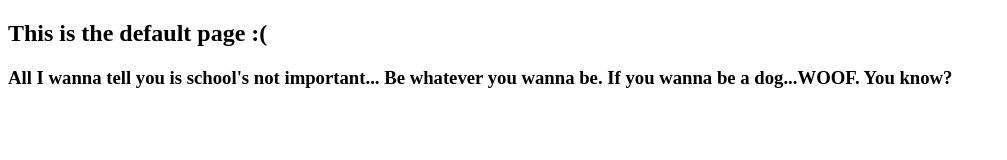
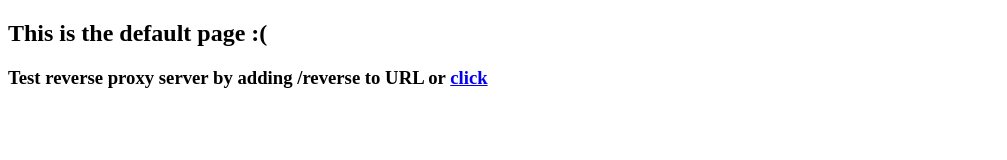
Before and after one commit to alexwxh/cs3219otottaska, a plain HTML site: page justcsthings/index.html in a window 1280 px wide. Shown: the whole page, without its empty margins (0-1007 px from the left). Drawn offline with Linux system fonts and the light colour scheme.

Commit message:
Update index.html

```diff
--- a/justcsthings/index.html
+++ b/justcsthings/index.html
@@ -6,6 +6,6 @@
 </head>
 <body>
   <h2>This is the default page :(</h2>
-  <h3>All I wanna tell you is school's not important... Be whatever you wanna be. If you wanna be a dog...WOOF. You know?</h3>
+  <h3>Test reverse proxy server by adding /reverse to URL or <a href="http://localhost:8080/reverse">click</a></h3>
 </body>
 </html>
```
